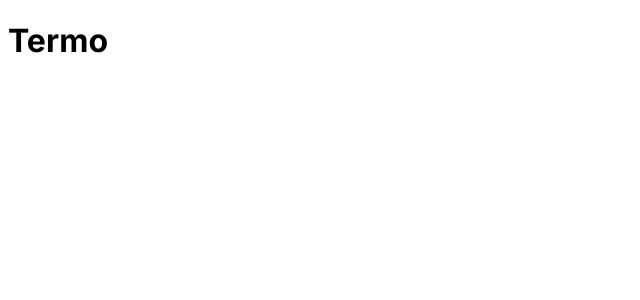
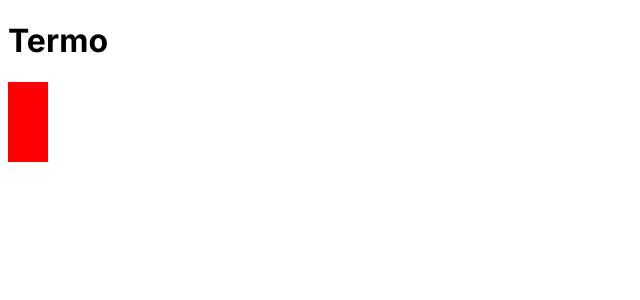
Before and after one commit to thiagomtolotti/termo-clone, a Next.js app: page / in a window 1280 px wide. Shown: the top 300 px of the page, without its empty margins (0-640 px from the left). Built offline with nearby package versions, Linux system fonts and the light colour scheme.

Commit message:
add GuessLetter and tests

```diff
--- a/src/app/page.tsx
+++ b/src/app/page.tsx
@@ -1,5 +1,12 @@
+import { GuessLetter } from "@/components/GuessLetter/GuessLetter";
 import { Header } from "@/components/Header/Header";
 
 export default function Home() {
-  return <Header />;
+  return (
+    <>
+      <Header />
+      <GuessLetter active />
+      <GuessLetter />
+    </>
+  );
 }
--- /dev/null
+++ b/src/components/GuessLetter/GuessLetter.module.css
@@ -0,0 +1,7 @@
+.guess {
+  width: 40px;
+  aspect-ratio: 1;
+
+  background: red;
+  color: white;
+}
--- /dev/null
+++ b/src/components/GuessLetter/GuessLetter.tsx
@@ -0,0 +1,34 @@
+"use client";
+
+import { useState } from "react";
+import styles from "./GuessLetter.module.css";
+
+interface GuessLetterProps {
+  active?: boolean;
+}
+
+const letterRegex = /^[a-zA-Z]$/;
+
+export const GuessLetter = ({ active = false }: GuessLetterProps) => {
+  const [value, setValue] = useState("");
+
+  document.addEventListener("keydown", (ev) => {
+    if (!active) return;
+
+    const keyPressed = ev.key;
+
+    if (keyPressed === "Backspace") {
+      setValue("");
+    }
+
+    if (!letterRegex.test(keyPressed)) return;
+
+    setValue(keyPressed.toUpperCase());
+  });
+
+  return (
+    <div role="guess" className={styles.guess}>
+      {value}
+    </div>
+  );
+};
```
Also changed, not shown: 2 other files (tests, documents, lock files or other folders).
